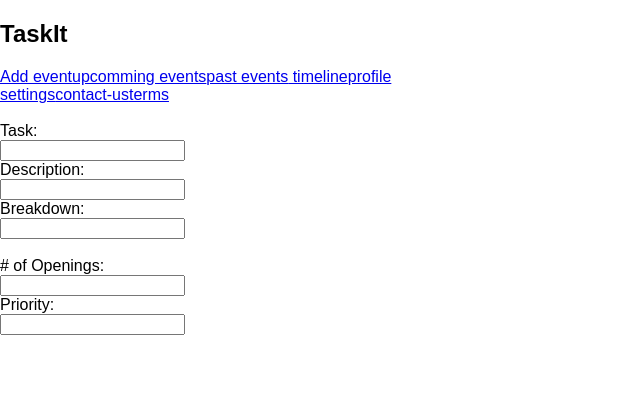
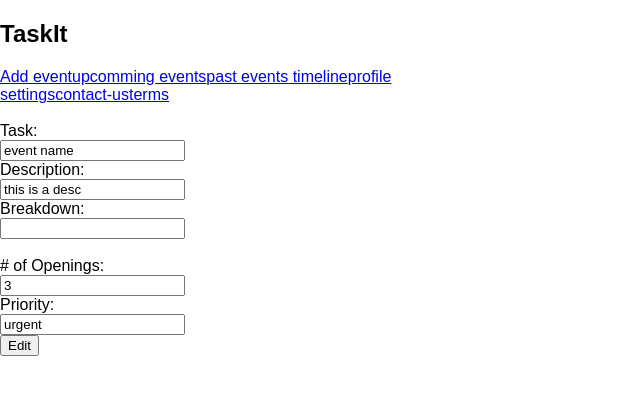
Before and after one commit to jugglingrose/Taskit, a React (Create React App) app: page /edit in a window 1280 px wide. Shown: the top 394 px of the page, without its empty margins (0-640 px from the left). Built offline with nearby package versions, Linux system fonts and the light colour scheme.

Commit message:
task form

```diff
--- a/src/App.js
+++ b/src/App.js
@@ -22,14 +22,23 @@ class App extends React.Component {
       event: {},
       cur_task:{
         id: "test",
+        name: "event name",
         desc: "this is a desc",
         breakdown: "this is a breakdown",
-        number_of_openings: 3
+        number_of_openings: 3 ,
+        priority: "urgent",
       },
       task: {},
     }
   }
 
+  addTask = () => {
+    console.log("add task called");
+  }
+
+  updateTask = () => {
+    console.log("update task");
+  }
   eventChange = (fieldName) => (e) => {
     const value = e.target.value;
     const cur_event = {...this.state.cur_event};
@@ -39,9 +48,9 @@ class App extends React.Component {
 
   taskChange = (fieldName) => (e) => {
     const value = e.target.value;
-    const task = {...this.state.task};
-    task[fieldName] = value;
-    this.setState({ task : task});
+    const cur_task = {...this.state.cur_task};
+    cur_task[fieldName] = value;
+    this.setState({ cur_task : cur_task});
   }
 
 
--- a/src/components/Task.js
+++ b/src/components/Task.js
@@ -3,30 +3,71 @@ import Breakdown from './Breakdown';
 /*This component is where the organizer will add and edit tasks*/
 
 class Task extends React.Component {
+
+
+
+  componentDidMount(){
+    console.log("component did mount!");
+    //
+    //Change this to params at a later time instead of cur_task.id//
+    //
+    var id = this.props.cur_task.id;
+    console.log("this is the id: " + id);
+
+    if(id === undefined){
+      console.log("edit page: recipe is undefined");
+      /*we create blank recipe to load an empty form so user can then create a
+      new recipe*/
+      //this.props.createBlank();
+    }
+    else{
+        console.log("edit page: recipe is defined");
+        //this.props.loadRecipe(id);
+      }
+    }
+
+    addEdit(id){
+      if(id === undefined){
+        console.log("add new recipe");
+
+        }
+      else{
+        console.log('update recipe');
+
+        };
+    }
+
+
   render(){
     return(
       <div>
        <br/>
        Task:
        <br/>
-       <input title="Task" onChange={this.props.taskChange("task_name")}></input>
+       <input value={this.props.cur_task.name} title="Task" onChange={this.props.taskChange("task_name")}></input>
        <br/>
        Description:
        <br/>
-       <input title="Description" onChange={this.props.taskChange("description")}></input>
+       <input value={this.props.cur_task.desc} title="Description" onChange={this.props.taskChange("description")}></input>
        <br/>
        Breakdown:
        <br/>
-       <Breakdown taskChange={this.props.taskChange}/>
+       <Breakdown taskChange={this.props.taskChange} task={this.props.cur_task}/>
        <br/>
        # of Openings:
        <br/>
-       <input title="number_of_openings" onChange={this.props.taskChange("number_of_openings")}></input>
+       <input value={this.props.cur_task.number_of_openings} title="number_of_openings" onChange={this.props.taskChange("number_of_openings")}></input>
        <br/>
        Priority:
        <br/>
-       <input onChange={this.props.taskChange("priority")}></input>
+       <input value={this.props.cur_task.priority} onChange={this.props.taskChange("priority")}></input>
        <br/>
+        { this.props.cur_task.id ? (
+          <button onClick={() => {this.addEdit(this.props.cur_task.id)}} >Edit</button>
+        ): (
+          <button onClick={() => {this.addEdit(this.props.cur_task.id)}}>Add</button>
+        )}
+
       </div>
     )
   }
```
